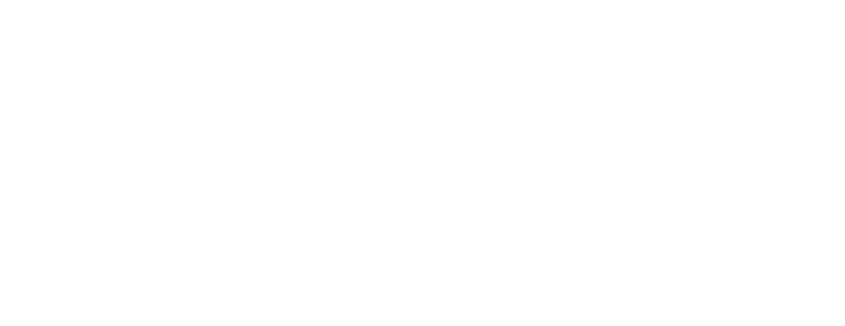
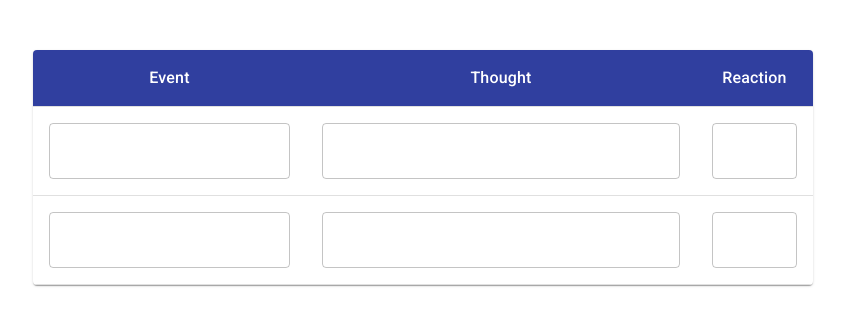
Before and after one commit to illiapelypenko/psymind-client, a React (Create React App) app in the folder client/: page / in a window 1280 px wide. Shown: the top 326 px of the page, without its empty margins (217-1062 px from the left). Built offline with nearby package versions, Linux system fonts and the light colour scheme.

Commit message:
playing with material-react

```diff
--- a/client/package.json
+++ b/client/package.json
@@ -3,13 +3,17 @@
   "version": "0.1.0",
   "private": true,
   "dependencies": {
+    "@material-ui/core": "^4.9.7",
+    "@material-ui/icons": "^4.9.1",
+    "@material-ui/styles": "^4.9.6",
     "@testing-library/jest-dom": "^4.2.4",
     "@testing-library/react": "^9.4.1",
     "@testing-library/user-event": "^7.2.1",
     "node": "^13.8.0",
     "react": "^16.12.0",
     "react-dom": "^16.12.0",
-    "react-scripts": "3.4.0"
+    "react-scripts": "3.4.0",
+    "typescript": "^3.8.3"
   },
   "scripts": {
     "start": "react-scripts start",
--- a/client/public/index.html
+++ b/client/public/index.html
@@ -3,7 +3,19 @@
 	<head>
 		<meta charset="utf-8" />
 		<link rel="icon" href="%PUBLIC_URL%/favicon.ico" />
-    <meta name="viewport" content="width=device-width, initial-scale=1" />
+		<meta
+			name="viewport"
+			content="minimum-scale=1, initial-scale=1, width=device-width"
+		/>
+		<link
+			rel="stylesheet"
+			href="https://fonts.googleapis.com/css?family=Roboto:300,400,500,700&display=swap"
+		/>
+		<link
+			rel="stylesheet"
+			href="https://fonts.googleapis.com/icon?family=Material+Icons"
+		/>
+
 		<title>Psymind</title>
 	</head>
 	<body>
--- a/client/src/App.css
+++ b/client/src/App.css
@@ -0,0 +1,3 @@
+.app {
+	margin: 50px 250px;
+}
--- a/client/src/App.js
+++ b/client/src/App.js
@@ -1,12 +1,13 @@
 import React from 'react';
 import './App.css';
+import TableSample from './components/TableSample.tsx';
 
 function App() {
-  return (
-    <div className="App">
-
-    </div>
-  );
+	return (
+		<div className='app'>
+			<TableSample />
+		</div>
+	);
 }
 
 export default App;
--- /dev/null
+++ b/client/src/components/TableSample.tsx
@@ -0,0 +1,150 @@
+import React from 'react';
+import {
+	withStyles,
+	Theme,
+	createStyles,
+	makeStyles
+} from '@material-ui/core/styles';
+import Table from '@material-ui/core/Table';
+import TableBody from '@material-ui/core/TableBody';
+import TableCell from '@material-ui/core/TableCell';
+import TableContainer from '@material-ui/core/TableContainer';
+import TableHead from '@material-ui/core/TableHead';
+import TableRow from '@material-ui/core/TableRow';
+import TextField from '@material-ui/core/TextField';
+import Paper from '@material-ui/core/Paper';
+import Button from '@material-ui/core/Button';
+
+const StyledTableCell = withStyles((theme: Theme) =>
+	createStyles({
+		head: {
+			backgroundColor: theme.palette.primary.dark,
+			color: theme.palette.common.white,
+			align: 'center'
+		},
+		root: {
+			fontSize: 16,
+			'&:nth-of-type(3n)': {
+				width: '15%'
+			},
+			'&:nth-of-type(2n)': {
+				width: '50%'
+			},
+			'&:nth-of-type(3n+1)': {
+				width: '35%'
+			},
+			spellcheck: false
+		}
+	})
+)(TableCell);
+
+const StyledTableRow = withStyles((theme: Theme) =>
+	createStyles({
+		root: {
+			'&:nth-of-type(odd)': {}
+		}
+	})
+)(TableRow);
+
+function createData(
+	id: number,
+	event: string,
+	thought: string,
+	reaction: string
+) {
+	return { id, event, thought, reaction };
+}
+
+const rows = [
+	createData(0, 'Programming', "It's Interesting", 'Pleasure'),
+	createData(
+		1,
+		'It is important to educate the patient as to what behavioral activation is and how it can be useful for improving depression and anxiety. Let him/her know that when feeling a little down or having a bad day and not feeling well physically can make it more likely that he or she will stop doing many activities that used to be pleasurable.',
+		'When this happens, the patient can get into the habit of avoiding pleasant activities that might actually help him/her feel better. It is also important for the patient to understand the connection between what he or she does and how he/she feels, both mentally and physically. You are encouraged to explain to the patient that increasing activity and/or taking action, even when we do not feel like it, help one to feel better physically, as well as decrease depression.',
+		'What about in the afternoon after your shower and walk? How would you rate your depression?'
+	),
+	createData(2, 'Programming', "It's Interesting", 'Pleasure')
+];
+
+const useStyles = makeStyles({
+	tableContainer: {}
+});
+
+export default function CustomizedTables() {
+	const classes = useStyles();
+
+	return (
+		<TableContainer component={Paper} className={classes.tableContainer}>
+			<Table aria-label='customized table'>
+				<TableHead>
+					<TableRow>
+						<StyledTableCell align='center'>Event</StyledTableCell>
+						<StyledTableCell align='center'>Thought</StyledTableCell>
+						<StyledTableCell align='center'>Reaction</StyledTableCell>
+					</TableRow>
+				</TableHead>
+				<TableBody>
+					{/* {rows.map(row => (
+						<StyledTableRow key={row.id} hover>
+							<StyledTableCell>{row.event}</StyledTableCell>
+							<StyledTableCell>{row.thought}</StyledTableCell>
+							<StyledTableCell>{row.reaction}</StyledTableCell>
+						</StyledTableRow>
+					))} */}
+					<StyledTableRow key={-1}>
+						<StyledTableCell>
+							<TextField
+								id='outlined-basic'
+								variant='outlined'
+								multiline
+								fullWidth
+							/>
+						</StyledTableCell>
+						<StyledTableCell>
+							<TextField
+								id='outlined-basic'
+								variant='outlined'
+								multiline
+								fullWidth
+							/>
+						</StyledTableCell>
+						<StyledTableCell>
+							<TextField
+								id='outlined-basic'
+								variant='outlined'
+								multiline
+								fullWidth
+							/>
+						</StyledTableCell>
+					</StyledTableRow>
+					<StyledTableRow key={-2}>
+						<StyledTableCell>
+							<TextField
+								id='outlined-basic'
+								variant='outlined'
+								multiline
+								fullWidth
+							/>
+						</StyledTableCell>
+						<StyledTableCell>
+							<TextField
+								id='outlined-basic'
+								variant='outlined'
+								multiline
+								fullWidth
+							/>
+						</StyledTableCell>
+						<StyledTableCell>
+							<TextField
+								id='outlined-basic'
+								variant='outlined'
+								multiline
+								fullWidth
+							/>
+						</StyledTableCell>
+					</StyledTableRow>
+				</TableBody>
+			</Table>
+		</TableContainer>
+	);
+}
--- /dev/null
+++ b/client/src/react-app-env.d.ts
@@ -0,0 +1 @@
+/// <reference types="react-scripts" />
```
Also changed, not shown: client/src/components/muiSample.js (added, +21 -0 lines), client/tsconfig.json (added, +25 -0 lines), 1 other file (tests, documents, lock files or other folders). Lines whose indentation alone changed are shown as unchanged.
